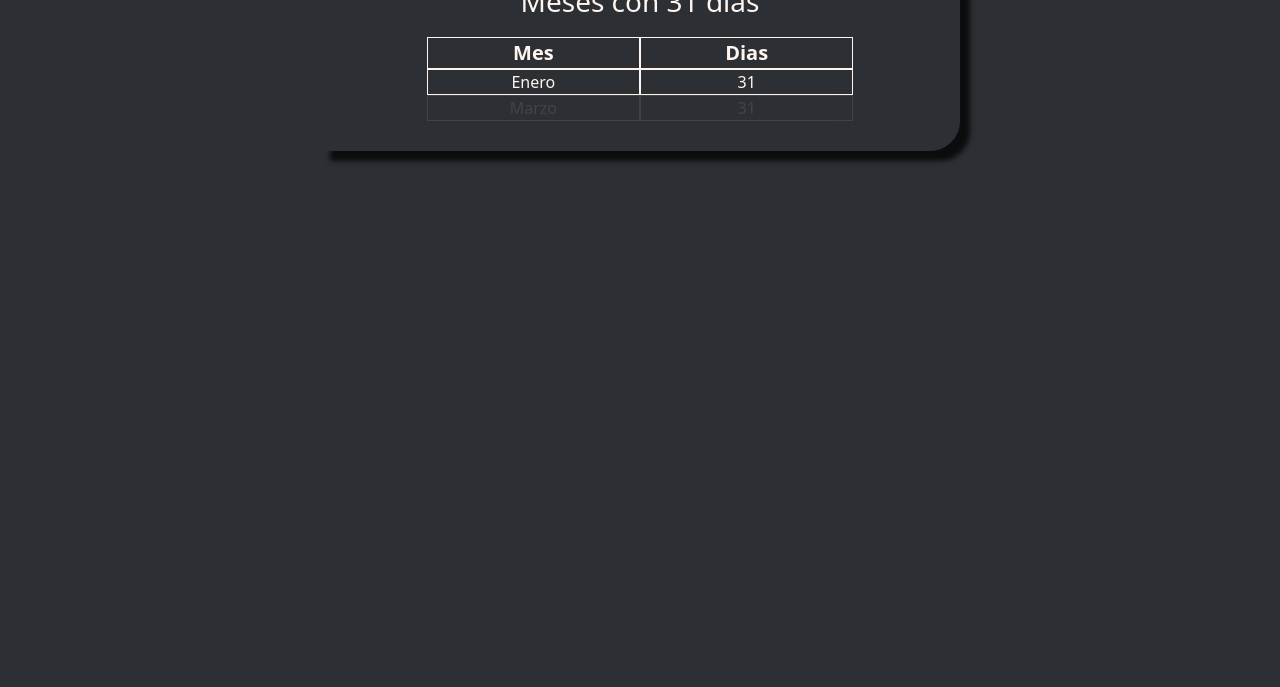
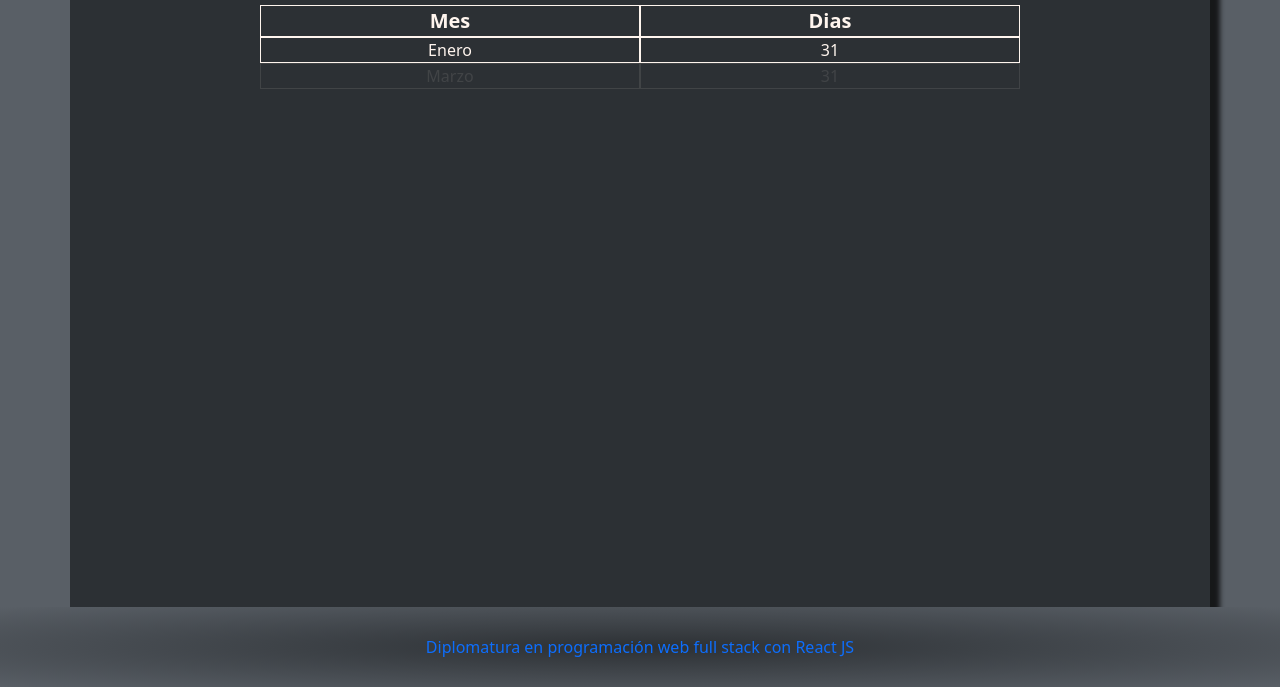
Before and after one commit to Janegro09/utn-fullstack-react, a plain HTML site: page Modulo2/tp3/index.html in a window 1280 px wide. Shown: the part 113-800 px from the top of the page. Drawn offline with nearby package versions, Linux system fonts and the light colour scheme.

Commit message:
se suma mas css

```diff
--- a/Modulo2/tp3/css/style.css
+++ b/Modulo2/tp3/css/style.css
@@ -1,8 +1,8 @@
 body{
     margin: 0 auto;
-    background-color: #2C3034;
     color:seashell;
-    width: 50%;
+    background-color: #595f66;
+
 }
 
 table{
@@ -11,7 +11,6 @@ table{
 
 h1{
     text-align: center;
-    margin: 20px 0;
 }
 .vaIzquierda{
     animation-name: izquierda;
@@ -19,6 +18,20 @@ h1{
 .vaDerecha{
     animation-name: derecha;
 
+}
+footer{
+    position: absolute;
+    background: radial-gradient(#2C3034, #595f66);
+    bottom: 0;
+    text-align: center;
+    height: 10%;
+    width: 100%;
+    display: flex;
+    justify-content: center;
+    align-items: center;
+}
+a{
+    text-decoration: none;
 }
 h3{
     animation-name: derecha;
@@ -31,14 +44,22 @@ h3{
     padding: 10px 0;
 }
 .container{
-    margin: 0 auto;
+    position: absolute;
+    left: 0;
+    right: 0;
+    margin-left: auto;
+    margin-right: auto;
+
+    background-color: #2C3034;
     text-align: center;
+
+
     -webkit-box-shadow: 10px 10px 5px 0px rgb(0 0 0 / 75%);
     -moz-box-shadow: 10px 10px 5px 0px rgba(0,0,0,0.75);
     box-shadow: 10px 10px 5px 0px rgb(0 0 0 / 75%);
     padding-bottom: 30px;
     border-radius: 0 0 30px;
-    transition: .5s;
+    height: 100%;
 }
 .meses, .dias{
     font-size: 20px;
--- a/Modulo2/tp3/index.html
+++ b/Modulo2/tp3/index.html
@@ -15,11 +15,16 @@
     <label class="form-check-label darkModeText" for="flexSwitchCheckDefault"> 🌙 </label>
   </div>
 
-  <h1>Meses según los días</h1>
 
   <div class="container">
+    <h1>Meses según los días</h1>
 
   </div>
+
+  <footer>
+    <a href="https://campus.utnba.centrodeelearning.com/course/view.php?id=12953">Diplomatura en programación web full stack con React JS</a>
+  </footer>
+
 
 <script src="js/meses.js"></script>
   <script src="js/script.js"></script>
--- a/Modulo2/tp3/js/script.js
+++ b/Modulo2/tp3/js/script.js
@@ -4,6 +4,7 @@ let body = document.querySelector("body");
 let fuente = document.querySelector(".container");
 let darkModeBottom = document.querySelector(".darkMode");
 let darkModeBottomText = document.querySelector(".darkModeText");
+let footer = document.querySelector("footer");
 
 console.log(fuente);
 let darkModeActivated = true;
@@ -19,15 +20,19 @@ const esperar = ms => {
 const darkMode = () => {
     body.style.transition=".5s"
     if(darkModeActivated){
+        darkModeActivated=false;
+        darkModeBottomText.innerHTML="☀"
         body.style.color="#2C3034"
+        table.style.background="#c3ecec"
         body.style.background="azure"
-        darkModeBottomText.innerHTML="☀"
-        darkModeActivated=false;
+        footer.style.background="radial-gradient(azure, #c3ecec)"
     } else {
-        body.style.color="seashell"
-        body.style.background="#2C3034"
         darkModeActivated=true;
         darkModeBottomText.innerHTML="🌙"
+        body.style.color="seashell"
+        table.style.background="#2C3034"
+        body.style.background="#595f66"
+        footer.style.background="radial-gradient(#2C3034, #595f66)"
     }
 }
 
```
